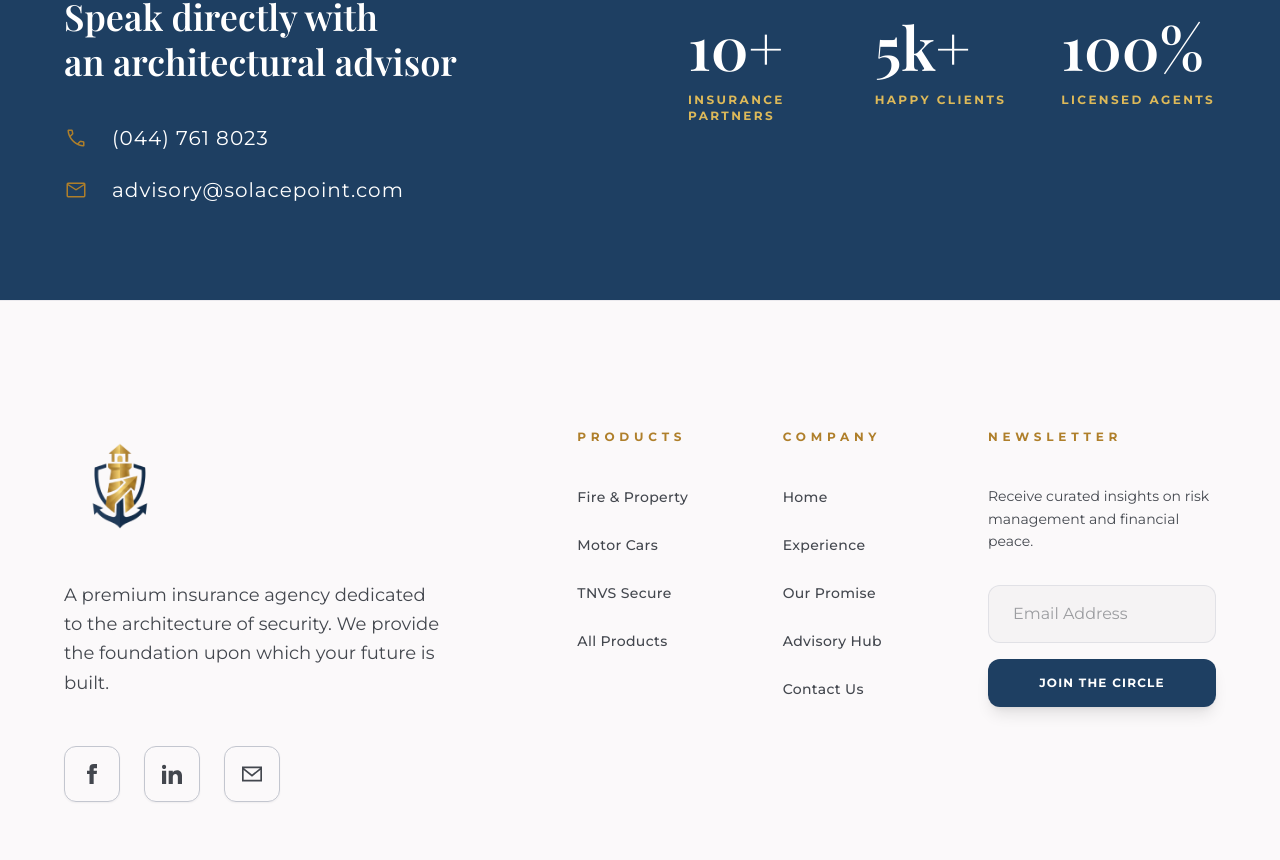
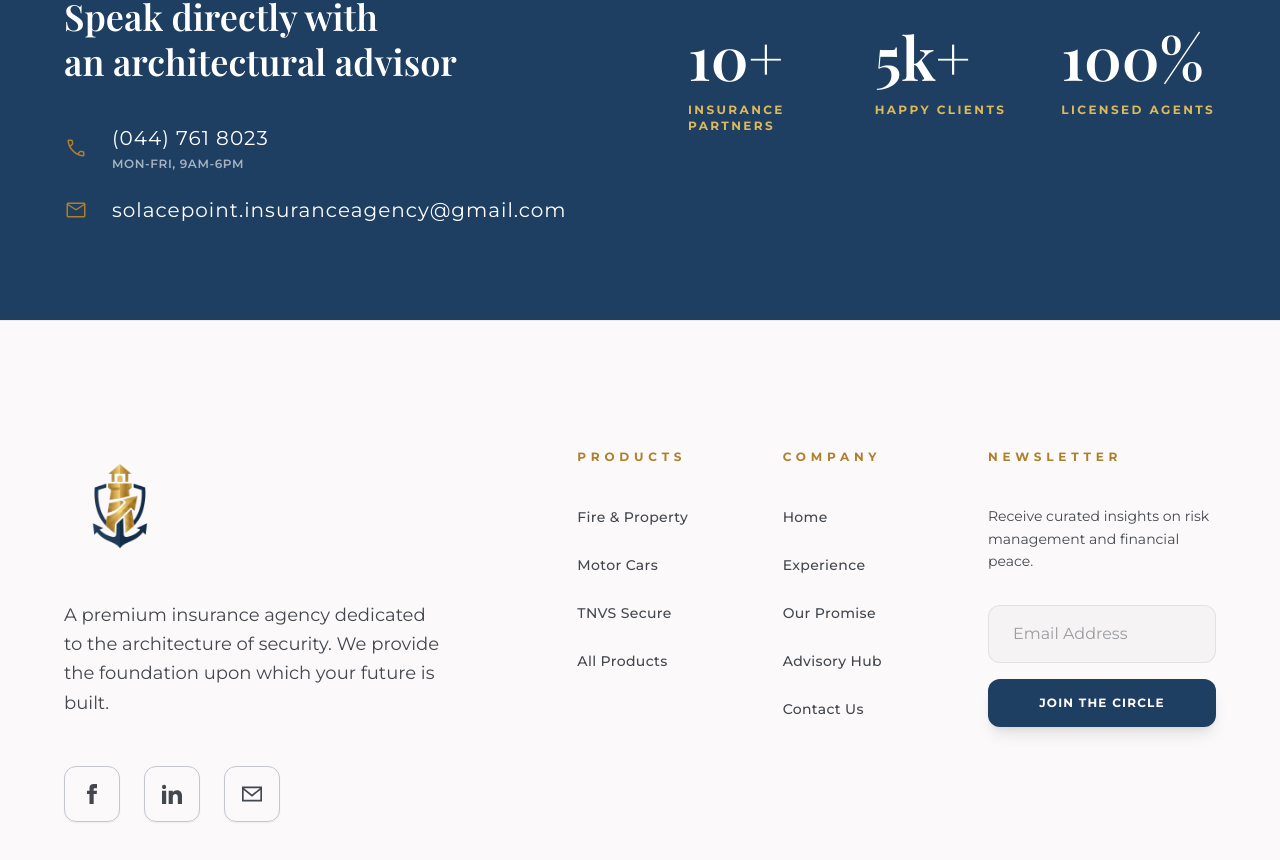
Before and after one commit to brybryson/SolacePoint-WEB, a React (Vite) app: page /SolacePoint/quote in a window 1280 px wide. Shown: the part 1839-2699 px from the top of the page. Built offline with nearby package versions, Linux system fonts and the light colour scheme; a web font is replaced by a local one.

Commit message:
style: update Direct Advisory contact details and hours on get quote page

```diff
--- a/src/GetQuote.jsx
+++ b/src/GetQuote.jsx
@@ -281,11 +281,14 @@ const GetQuote = () => {
               <div className="space-y-6">
                 <div className="flex items-center gap-6 group">
                   <span className="material-symbols-outlined text-[24px] text-tertiary" data-icon="call">call</span>
-                  <span className="font-body-md text-xl tracking-wider group-hover:text-tertiary transition-colors">(044) 761 8023</span>
+                  <div>
+                    <span className="font-body-md text-xl tracking-wider group-hover:text-tertiary transition-colors block">(044) 761 8023</span>
+                    <span className="text-white/60 text-xs font-semibold uppercase tracking-wider block mt-1">Mon-Fri, 9AM-6PM</span>
+                  </div>
                 </div>
                 <div className="flex items-center gap-6 group">
                   <span className="material-symbols-outlined text-[24px] text-tertiary" data-icon="mail">mail</span>
-                  <span className="font-body-md text-xl tracking-wider group-hover:text-tertiary transition-colors">advisory@solacepoint.com</span>
+                  <span className="font-body-md text-xl tracking-wider group-hover:text-tertiary transition-colors">solacepoint.insuranceagency@gmail.com</span>
                 </div>
               </div>
             </div>
```
